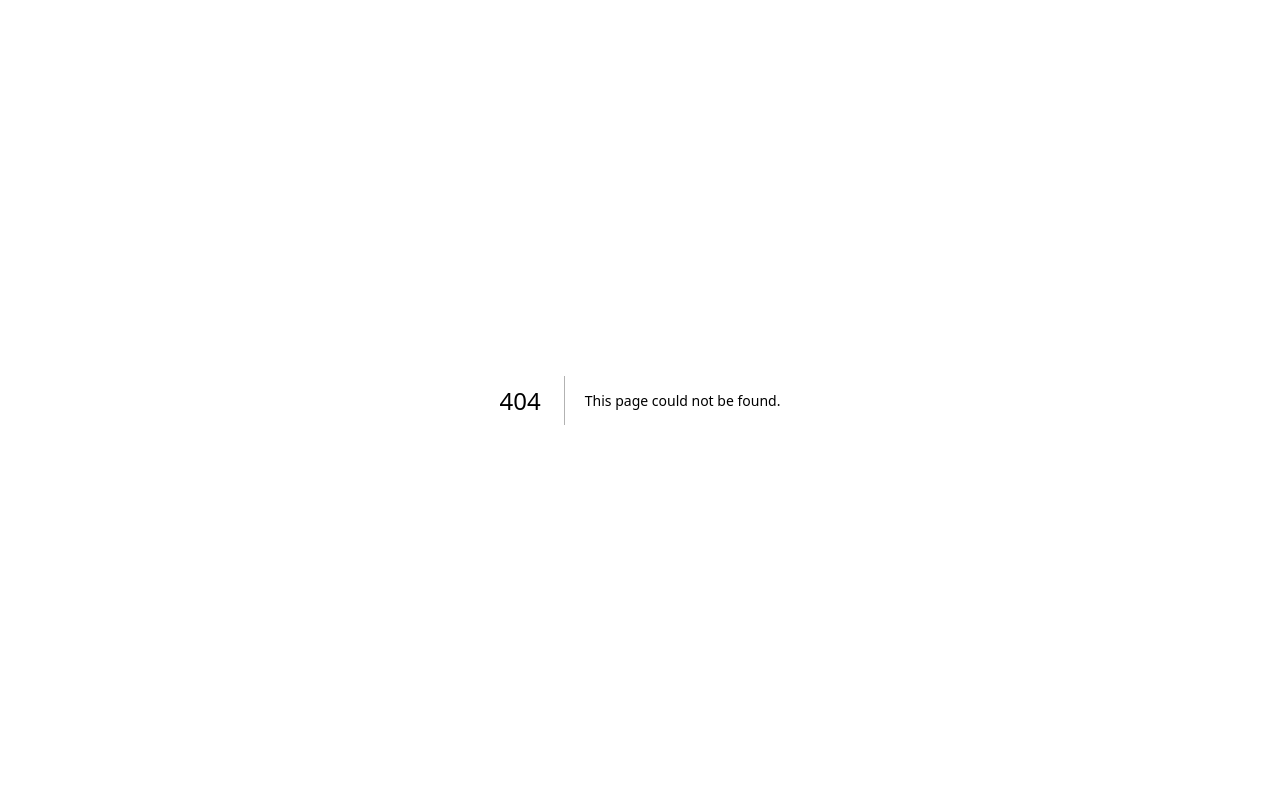
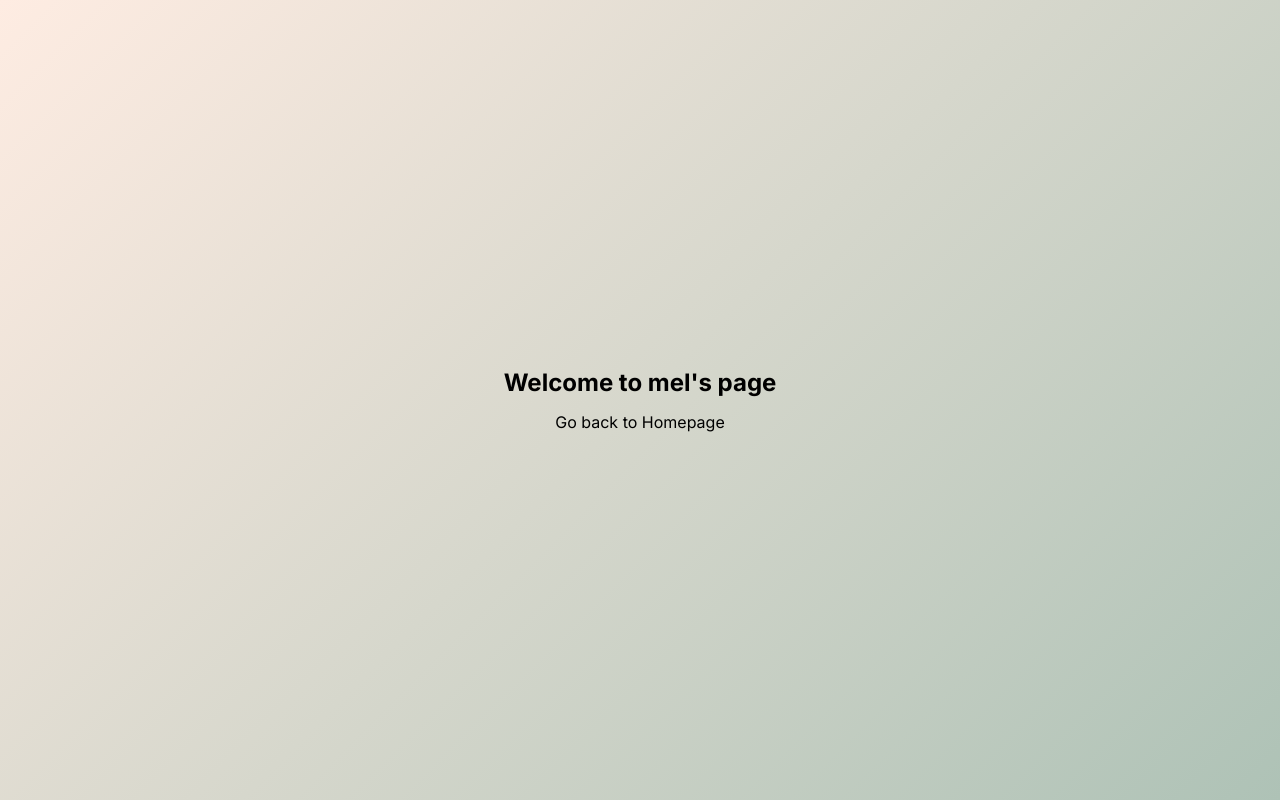
Before and after one commit to melisa-diaz/next-js-app, a Next.js app: page /mel in a window 1280 px wide. Before the commit this address had no page. Built offline with nearby package versions, Linux system fonts and the light colour scheme.

Commit message:
Create Mel page

```diff
--- /dev/null
+++ b/src/pages/mel.tsx
@@ -0,0 +1,28 @@
+import Head from "next/head"
+import { Inter } from "next/font/google"
+import Link from 'next/link'
+import { usePathname } from 'next/navigation'
+import styles from "@/styles/Mel.module.css"
+
+const inter = Inter({ subsets: ["latin"] });
+
+export default function Mel() {
+  const pathname = usePathname().replace('/', '')
+
+  return (
+    <>
+      <Head>
+        <title>My NextJS App - Mel&apos;s page</title>
+        <meta name="description" content="Generated by create next app" />
+        <meta name="viewport" content="width=device-width, initial-scale=1" />
+        <link rel="icon" href="/favicon.ico" />
+      </Head>
+      <main className={`${styles.main} ${inter.className}`}>
+        <section className={styles.content}>
+          <h1>Welcome to {pathname}&apos;s page</h1>
+          <Link href="/">Go back to Homepage</Link>
+        </section>
+      </main>
+    </>
+  );
+}
--- /dev/null
+++ b/src/styles/Mel.module.css
@@ -0,0 +1,17 @@
+.main {
+  display: flex;
+  flex-direction: column;
+  justify-content: center;
+  align-items: center;
+  padding: 6rem;
+  min-height: 100vh;
+  text-align: center;
+  background: #FEECE2;
+  background: linear-gradient(135deg, #FEECE2, #AEC2B6);
+}
+
+.content {
+  display: flex;
+  flex-direction: column;
+  gap: 15px;
+}
```
